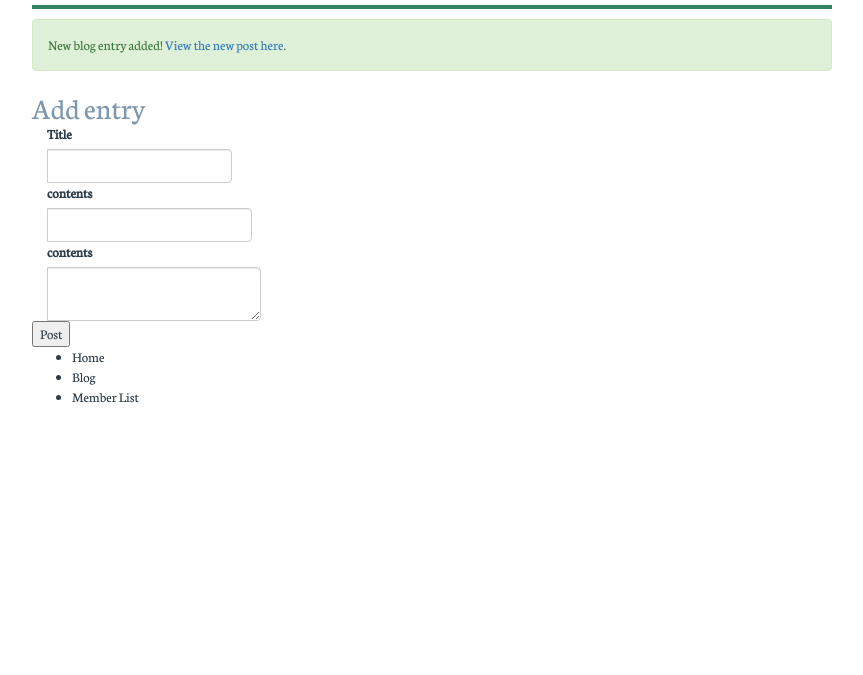
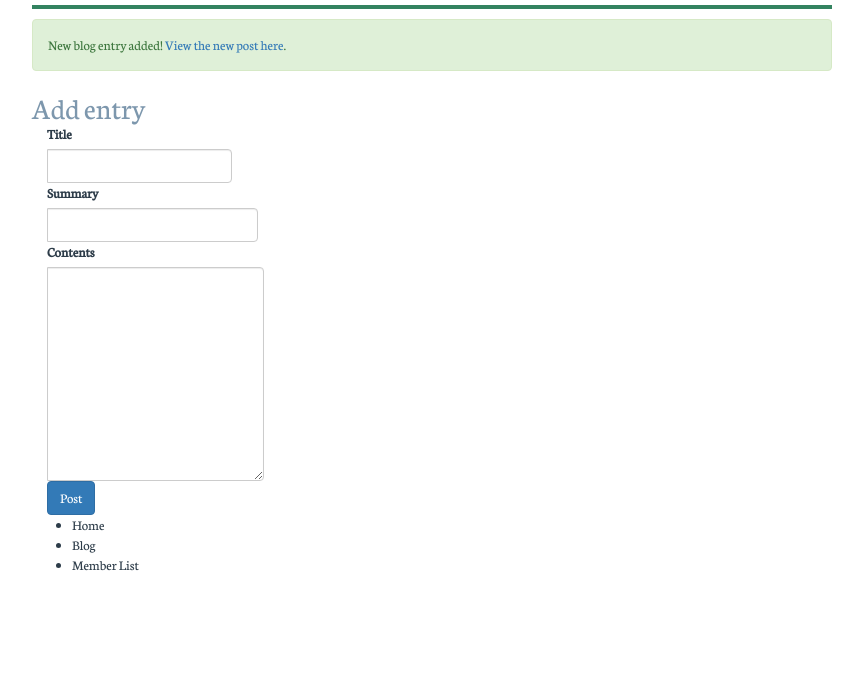
Before and after one commit to splerp/udacity-projects, a Python web app: template 03 Multi User Blog/multiuserblog/templates/entry_new.html in a window 1280 px wide. Shown: the part 179-854 px from the top of the page, without its empty margins (208-1071 px from the left). Before the commit the page ends 582 px from the top, so only its background shows below. Run offline with Jinja, Linux system fonts and the light colour scheme; the template is opened without the code that fills it, so the values that code supplies are empty; some libraries are stand-ins or nearby versions.

Commit message:
chore: Update new entry page with better html structure and bootstrap-styled button

```diff
--- a/03 Multi User Blog/multiuserblog/templates/entry_new.html
+++ b/03 Multi User Blog/multiuserblog/templates/entry_new.html
@@ -26,19 +26,17 @@
 			<label for="entry_title">Title</label>
 			<input class="form-control" type="text" name="entry_title"></input>
 		</div>
-	</div>
-	<div class="col-lg-12">
 		<div class="input-group">
-			<label for="entry_summary">contents</label>
+			<label for="entry_summary">Summary</label>
 			<input class="form-control" type="text" name="entry_summary"></input>
 		</div>
+		<div class="input-group">
+			<label for="entry_contents">Contents</label>
+			<textarea class="form-control" name="entry_contents" rows="10"></textarea>
+		</div>
+		<button type="submit" class="btn btn-primary">Post</button>
 	</div>
-	<div class="col-lg-12">
-		<div class="input-group">
-			<label for="entry_contents">contents</label>
-			<textarea class="form-control" name="entry_contents"></textarea>
-		</div>
-	</div>
-	<button type="submit">Post</button>
+
 </form>
+
 {% endblock %}
```
